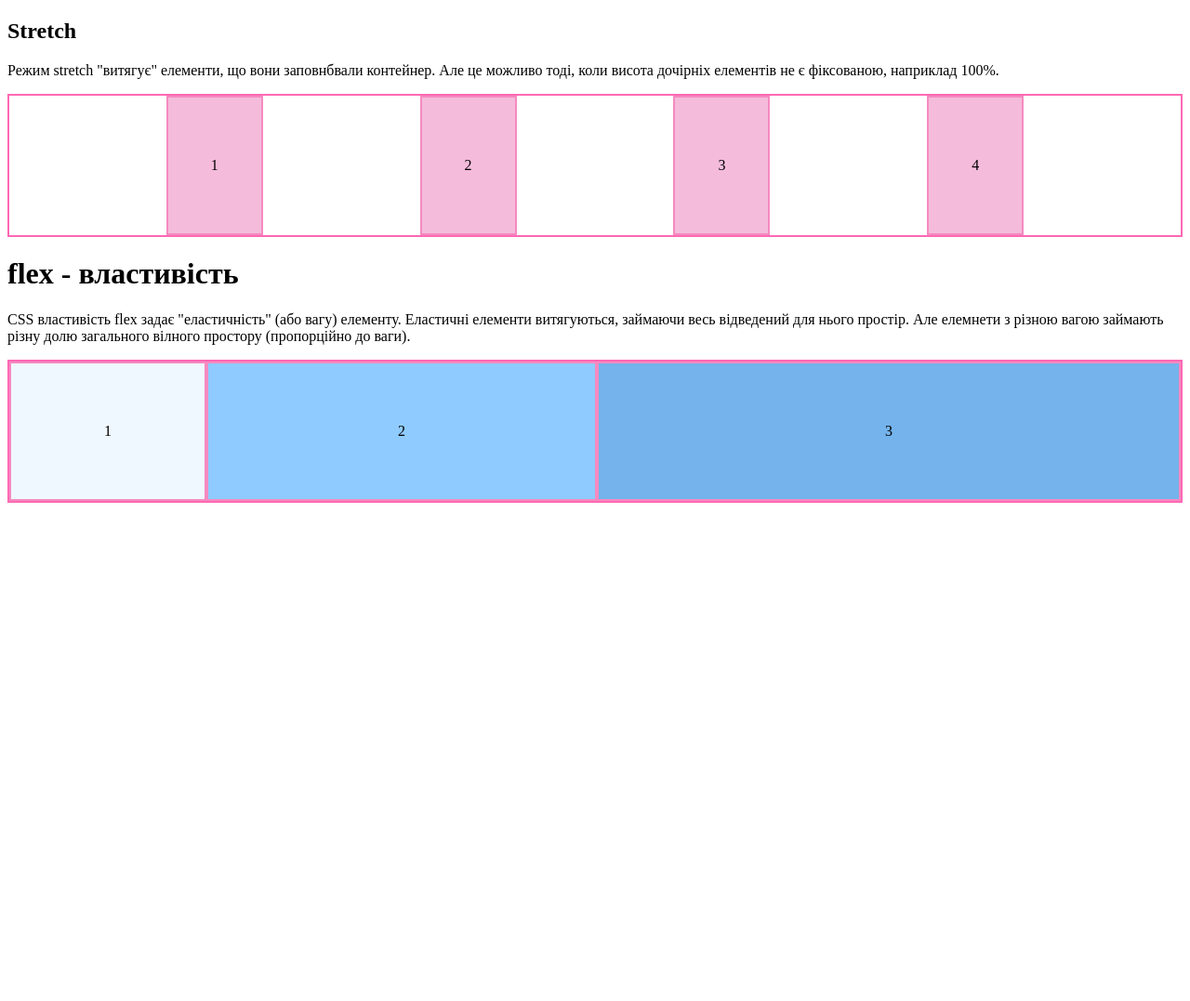
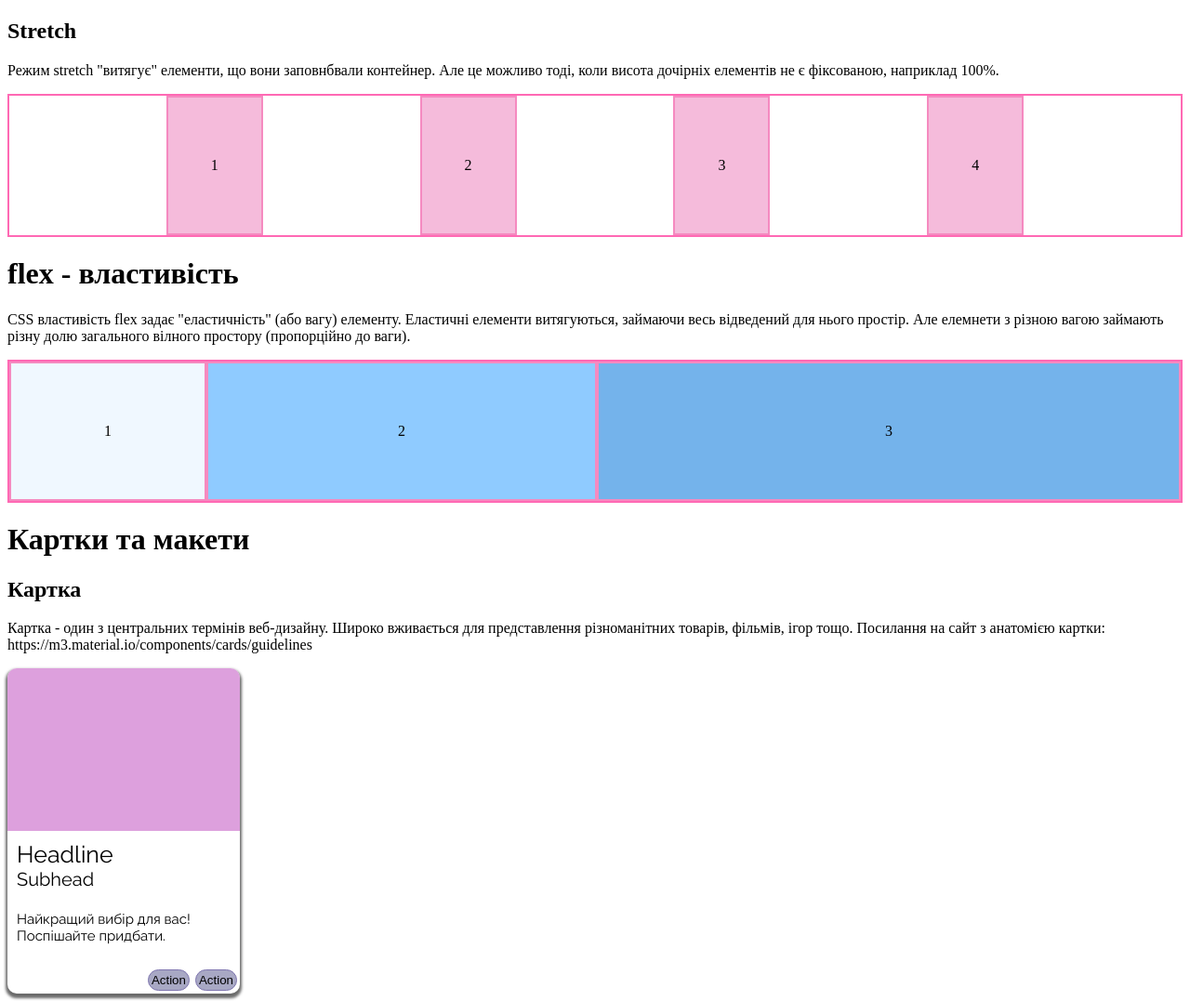
Before and after one commit to cquciells/html_study, a plain HTML site: page flex2.html in a window 1280 px wide. Shown: the whole page at 93% size. Before the commit the page ends 800 px from the top, so only its background shows below. Drawn offline with Linux system fonts and the light colour scheme.

Commit message:
edit_v2_2

```diff
--- a/flex2.css
+++ b/flex2.css
@@ -44,3 +44,59 @@
     background-color: rgb(116, 179, 235);
     flex: 3;
 }
+
+
+.card{
+    border-radius: 10px;
+    box-shadow: 0 3px 3px 2px rgb(107, 107, 107); /* перше - зсув по горизонталі, друге - по вертикалі, третє - розмір самої тіні, четверте - блюр*/
+    height: 350px;
+    width: 250px;
+    display: flex;
+    flex-direction: column;
+}
+.card-image{
+    width: 100%;
+    height: 50%;
+    border-radius: 10px 10px 0 0;
+    background-color: plum;
+}
+.card-headline{
+    font-size: 25px;
+    padding: 10px 10px 0 10px;
+}
+.card-subhead{
+    font-size: 20px;
+    padding: 0 0 0 10px;
+}
+.card-text{
+    font-size: 15px;
+    padding: 22px 0 0 10px;
+    flex: 1;
+}
+.card-footer{
+    display: flex;
+    justify-content: end;
+
+}
+.card-button{
+    background-color: rgb(168, 168, 196);
+    border: 1px solid rgb(126, 117, 175);
+    border-radius: 15px;
+    padding: 3px;
+    margin: 3px;
+}
+.card-button:hover{
+    background-color: rgb(141, 141, 173);
+    border: 1px solid rgb(112, 104, 158);
+}
+.card-button:active{
+    background-color: rgb(118, 118, 153);
+    border: 1px solid rgb(96, 88, 138);
+}
+
+.raleway-regular {
+  font-family: "Raleway", sans-serif;
+  font-optical-sizing: auto;
+  font-weight: 400;
+  font-style: normal;
+}
--- a/flex2.html
+++ b/flex2.html
@@ -4,6 +4,10 @@
     <meta charset="UTF-8">
     <meta name="viewport" content="width=device-width, initial-scale=1.0">
     <link rel="stylesheet" href="flex2.css">
+
+    <link rel="preconnect" href="https://fonts.googleapis.com">
+    <link rel="preconnect" href="https://fonts.gstatic.com" crossorigin>
+    <link href="https://fonts.googleapis.com/css2?family=Raleway:ital,wght@0,100..900;1,100..900&display=swap" rel="stylesheet">
     <title>Flex</title>
 </head>
 <body>
@@ -30,5 +34,22 @@
         <div class="item flex-2 h-auto">2</div>
         <div class="item flex-3 h-auto">3</div>
     </div>
+    <h1>Картки та макети</h1>
+    <h2>Картка</h2>
+    <p>
+        Картка - один з центральних термінів веб-дизайну. Широко вживається для представлення
+        різноманітних товарів, фільмів, ігор тощо.
+        Посилання на сайт з анатомією картки: https://m3.material.io/components/cards/guidelines
+    </p>
+    <div class="card raleway-regular">
+        <div class="card-image"></div>
+        <div class="card-headline">Headline</div>
+        <div class="card-subhead">Subhead</div>
+        <div class="card-text">Найкращий вибір для вас! Поспішайте придбати.</div>
+        <div class="card-footer">
+            <button class="card-button">Action</button>
+            <button class="card-button">Action</button>
+        </div>
+    </div>
 </body>
 </html>
```
